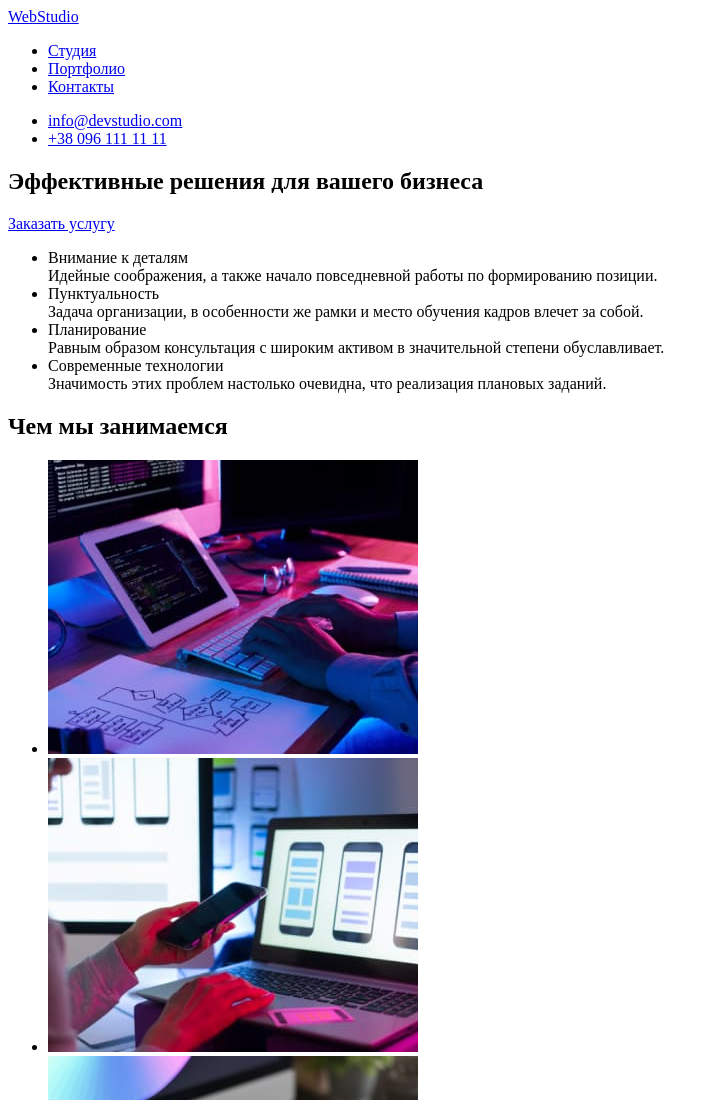
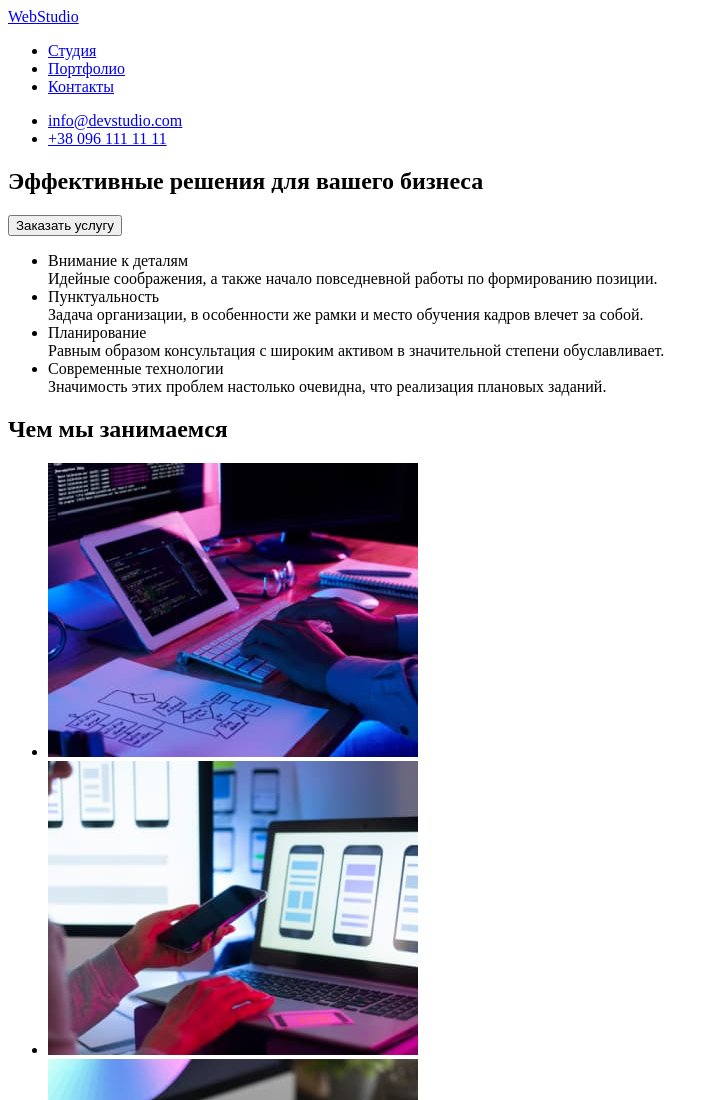
Before and after one commit to VUnzhakova/goit-markup-hw-01, a plain HTML site: page index.html in a window 1280 px wide. Shown: the top 1100 px of the page, without its empty margins (0-719 px from the left). Drawn offline with Linux system fonts and the light colour scheme.

Commit message:
вносятся правки

```diff
--- a/index.html
+++ b/index.html
@@ -27,7 +27,7 @@
 <div>
     <section>
         <h1>Эффективные решения для вашего бизнеса </h1>
-        <a href="#">Заказать услугу</a>
+        <input type="button" value="Заказать услугу">
     </section>
 <section>
     <ul>
```
